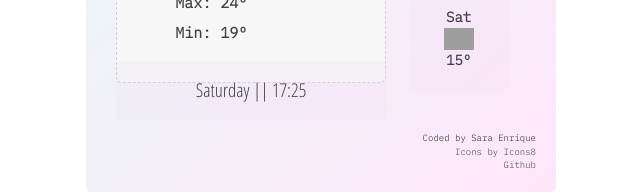
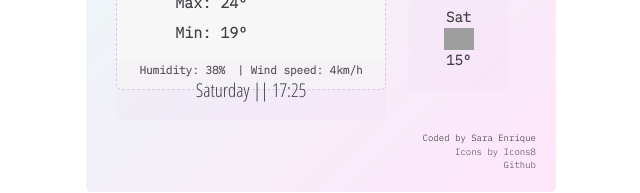
Before and after one commit to SaraEnrique/HM-week6, a plain HTML site: page index.html in a window 1280 px wide. Shown: the part 414-607 px from the top of the page, without its empty margins (319-959 px from the left). Drawn offline with nearby package versions, Linux system fonts and the light colour scheme; grey boxes are pictures that could not be loaded.

Commit message:
Added + Styled extraData

```diff
--- a/index.html
+++ b/index.html
@@ -66,8 +66,11 @@
             <div class="col-6">
             <section class="weatherImg">
               <img id="weatherIcon" src=""/>
+            </section></div>
+        <section class="extraData">
+              <i class="desc" id="humidity">Humidity: 38%</i>
+              <i class="desc" id="windSpeed">| Wind speed: 4km/h</i>
             </section>
-        </div>
           </section>
         </div>
 
--- a/src/stylesheet.css
+++ b/src/stylesheet.css
@@ -110,6 +110,17 @@ h1 {
   font-size: 60px;
 }
 
+.extraData {
+  margin: 0 auto;
+  margin-top: -30px;
+  margin-bottom: 7px;
+}
+
+#humidity,
+#windSpeed {
+  font-size: 11px;
+}
+
 ul {
   display: block;
   margin: 0px;
```
